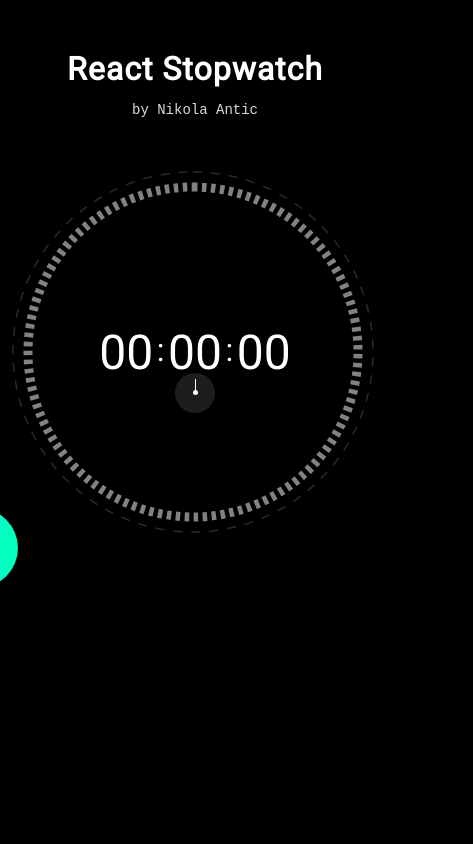
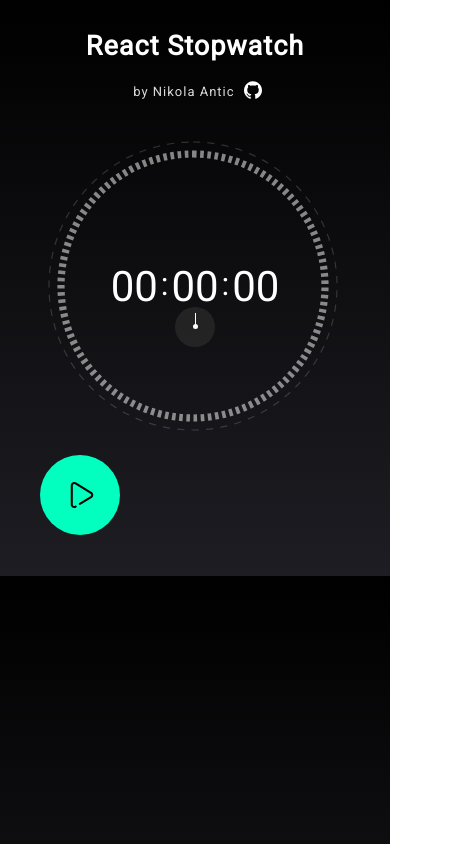
Before and after one commit to nikantic/my-react-stopwatch, a React (Create React App) app: page / in a window 390 px wide. Shown: the whole page, 473 px wide, since content can reach past the window. Built offline with nearby package versions, Linux system fonts and the light colour scheme.

Commit message:
Add Responsive Styles and Github link

```diff
--- a/src/components/Button/Button.css
+++ b/src/components/Button/Button.css
@@ -42,3 +42,20 @@
   bottom: 2px;
   left: 1px;
 }
+
+.GithubButton {
+  background: transparent;
+  color: #fff;
+  margin: 0;
+  padding: 0;
+  height: 18px;
+  width: 18px;
+  position: relative;
+  top: 3px;
+  left: 5px;
+  animation: none;
+}
+
+.GithubButton:hover {
+  background: transparent;
+}
--- a/src/components/Stopwatch/Stopwatch.css
+++ b/src/components/Stopwatch/Stopwatch.css
@@ -14,10 +14,12 @@
   letter-spacing: 1px;
 }
 
-.TitleArea p {
-  font-family: monospace;
-  font-size: 14px;
+.TitleArea a {
+  display: inline-block;
+  font-size: 13px;
   color: #dadada;
+  letter-spacing: 1px;
+  text-decoration: none;
 }
 
 .TimeHolder {
@@ -208,3 +210,45 @@
   position: absolute;
   border-radius: 50%;
 }
+
+/* Media Queries */
+
+@media (max-width: 600px) {
+  .TitleArea h1 {
+    font-size: 27px;
+  }
+
+  .TitleArea {
+    margin-top: 30px;
+  }
+
+  .TimeHolder {
+    margin: 20px 0 90px 0;
+  }
+
+  .TimeSvgHolder svg {
+    transform: scale(1.2);
+  }
+
+  .TimeItem {
+    font-size: 42px;
+    min-width: 53px;
+  }
+
+  .SaveTimeHolder {
+    top: 78px;
+  }
+
+  .SaveTimeHolder > div {
+    font-size: 21px;
+    min-width: 30px;
+  }
+
+  .ButtonsHolder {
+    width: 90vw;
+  }
+
+  .SavedResultsHolder {
+    margin-top: 70px;
+  }
+}
--- a/src/components/Stopwatch/Stopwatch.js
+++ b/src/components/Stopwatch/Stopwatch.js
@@ -243,7 +243,16 @@ class Stopwatch extends Component {
       <div className="App">
         <div className="TitleArea">
           <h1>React Stopwatch</h1>
-          <p>by Nikola Antic</p>
+          <p>
+            <a
+              href="https://nikantic.github.io/"
+              target="_blank"
+              rel="noopener noreferrer"
+            >
+              by Nikola Antic{" "}
+              <Button buttonClasses="GithubButton" svgIcon="github" />
+            </a>
+          </p>
         </div>
         <div className="MainHolder">
           <div className="TimeHolder">
--- a/src/styles.css
+++ b/src/styles.css
@@ -4,6 +4,11 @@ html {
   background: #000;
   color: #fff;
   font-family: "Roboto", sans-serif;
+  background: linear-gradient(
+    180deg,
+    rgba(0, 0, 0, 1) 0%,
+    rgb(30, 29, 35) 100%
+  );
 }
 
 body {
```
Also changed, not shown: src/svgIcons.json (+2 -1 lines), 1 other file (tests, documents, lock files or other folders).
